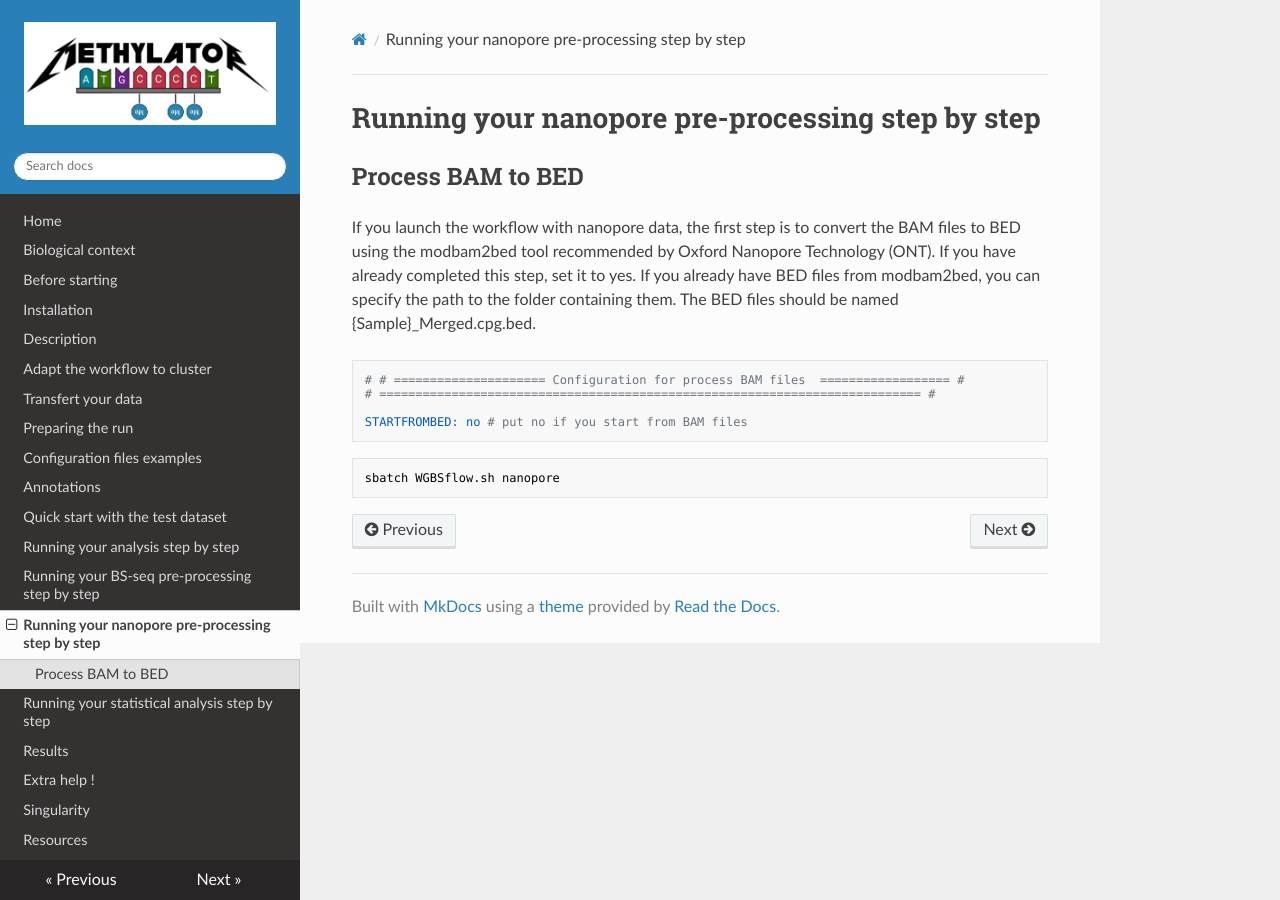
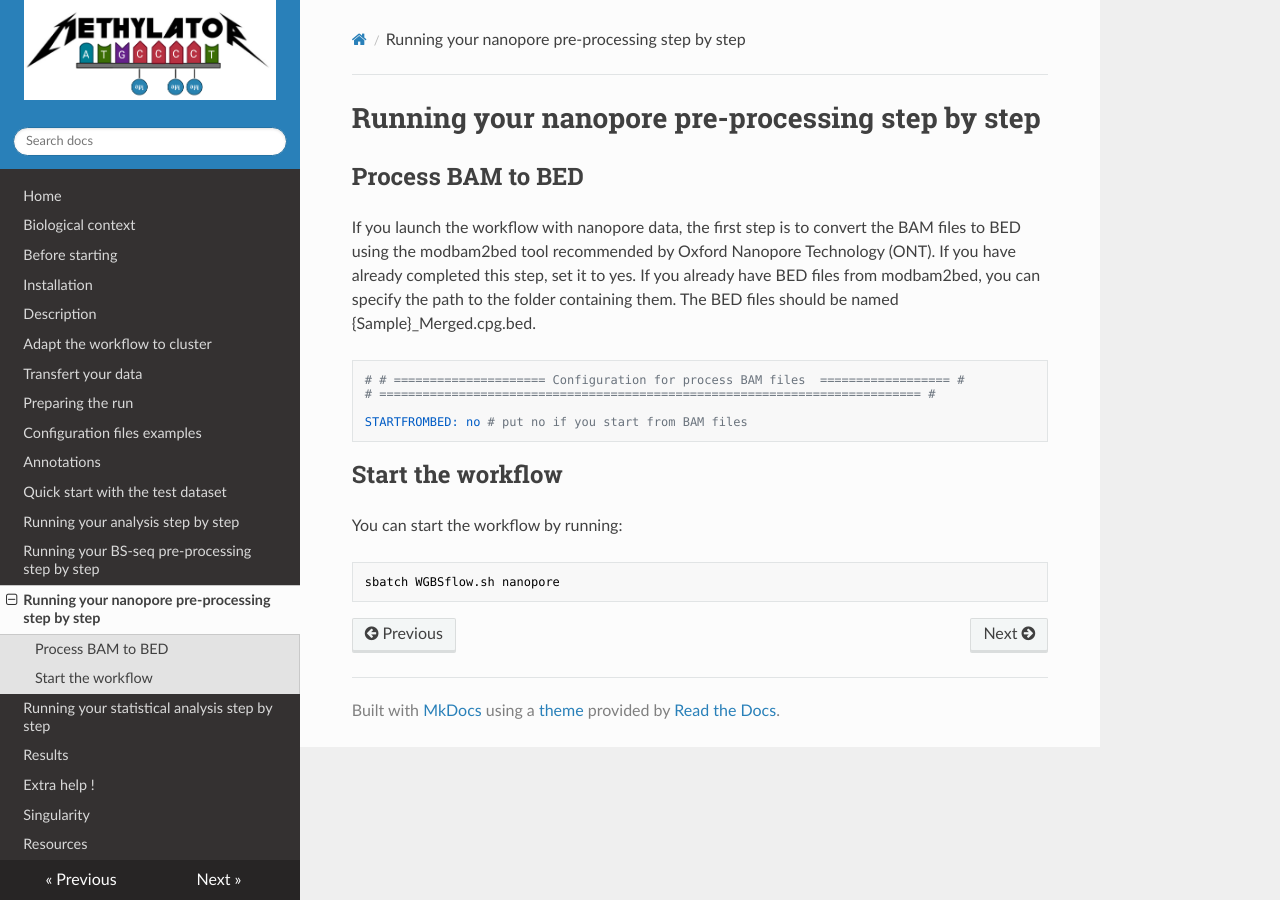
Before and after one commit to parisepigenetics/Methylator-Documentation, an MkDocs documentation site: the page built from docs/running_nano.md, in a window 1280 px wide. Built offline with MkDocs 1.6.1, drawn with Linux system fonts in a browser that asks for light colours; nearby versions of some CDN libraries.

Commit message:
Update running_nano.md

````diff
--- a/docs/running_nano.md
+++ b/docs/running_nano.md
@@ -12,6 +12,10 @@ If you launch the workflow with nanopore data, the first step is to convert the
 STARTFROMBED: no # put no if you start from BAM files
 ```
 
+## Start the workflow
+
+You can start the workflow by running:
+
 ```sh
 sbatch WGBSflow.sh nanopore
 ```
````
